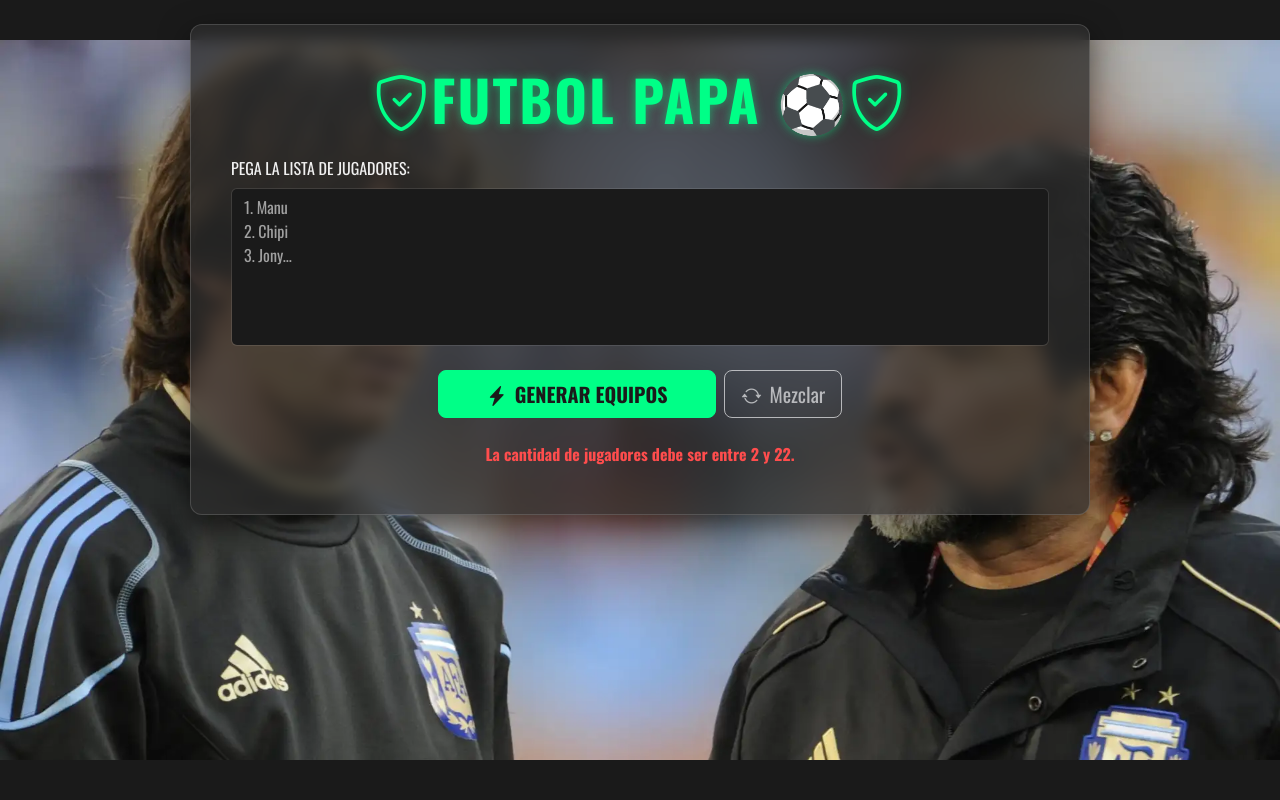
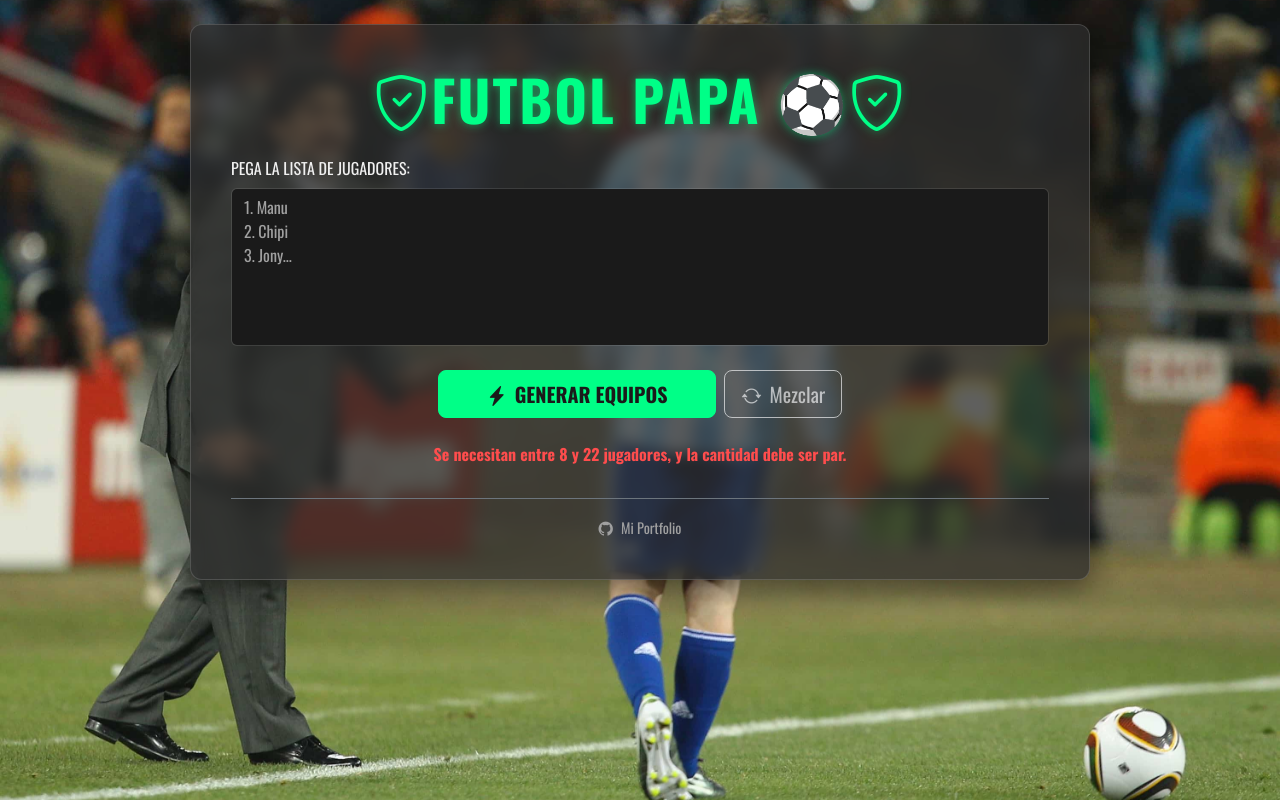
Before and after one commit to tomasgallas/armador-equipos, a plain HTML site: page index.html in a window 1280 px wide. Both pictures are taken after a click on the button "GENERAR EQUIPOS". Drawn offline with nearby package versions, Linux system fonts and the light colour scheme.

Commit message:
Agrega enlace a portfolio y ajusta diseño final

```diff
--- a/app.js
+++ b/app.js
@@ -9,15 +9,14 @@
 
   function splitTeams(players) {
     const shuffled = players.sort(() => Math.random() - 0.5);
-    const half = Math.ceil(players.length / 2); // Usamos Math.ceil para manejar impares
+    const half = players.length / 2; // Ahora siempre será par
     return { team1: shuffled.slice(0, half), team2: shuffled.slice(half) };
   }
 
   function render() {
     warning.textContent = '';
-    warning.className = 'fw-bold mt-3'; // Resetea la clase de la advertencia
+    warning.className = 'fw-bold mt-3';
 
-    // Se usa 'col-6' para forzar 2 columnas en todas las pantallas, incluyendo móviles.
     teamsContainer.innerHTML =
       `<div class="col-6 teams-enter">
         <div class="team-box">
@@ -36,13 +35,11 @@
         </div>
       </div>`;
 
-    // Añadir listener de swap
     ['list1', 'list2'].forEach(id => {
       document.getElementById(id).querySelectorAll('.list-group-item').forEach(item => {
         item.addEventListener('click', () => {
           const from = id === 'list1' ? 'team1' : 'team2';
           const to = from === 'team1' ? 'team2' : 'team1';
-          // Extraer solo el nombre, ignorando el ícono
           const name = item.textContent.trim();
           teams[from] = teams[from].filter(p => p !== name);
           teams[to].push(name);
@@ -51,28 +48,26 @@
       });
     });
 
-    // Check balance
     const count1 = teams.team1.length;
     const count2 = teams.team2.length;
     if (count1 !== count2) {
       warning.textContent = '¡Cuidado! Los equipos no están balanceados.';
-      warning.className = 'warning-text fw-bold mt-3'; // Aplica el estilo de advertencia
+      warning.className = 'warning-text fw-bold mt-3';
     }
   }
 
   btnGenerateTeams.addEventListener('click', () => {
-    // Limpiamos cualquier advertencia anterior al comenzar
     warning.textContent = '';
     warning.className = 'fw-bold mt-3';
 
     const lines = textarea.value.trim().split('\n').map(l => l.replace(/^\d+\.\s*/, '').trim()).filter(Boolean);
 
-    // --- ESTA ES LA PARTE CORREGIDA ---
-    if (lines.length < 2 || lines.length > 22) {
-      // En lugar de alert(), usamos nuestro div de advertencia
-      warning.textContent = 'La cantidad de jugadores debe ser entre 2 y 22.';
+    // --- LÓGICA DE VALIDACIÓN CORREGIDA ---
+    // Ahora comprueba: Mínimo 8, máximo 22 y que sea un número par.
+    if (lines.length < 8 || lines.length > 22 || lines.length % 2 !== 0) {
+      warning.textContent = 'Se necesitan entre 8 y 22 jugadores, y la cantidad debe ser par.';
       warning.className = 'warning-text fw-bold mt-3';
-      return; // Detenemos la función aquí
+      return;
     }
 
     teams = splitTeams(lines);
--- a/index.html
+++ b/index.html
@@ -25,8 +25,9 @@
         }
 
         body {
-            background-image: url('img/messi-maradona33.jpg');
-            background-size: 100%;
+            background-image: url('img/messi-maradona11.jpg');
+            /* AJUSTE: 'cover' es mejor para responsive, evita que la imagen se deforme */
+            background-size: cover;
             background-repeat: no-repeat;
             background-position: center;
             background-attachment: fixed;
@@ -103,7 +104,7 @@
           border-radius: 0.5rem;
           padding: 1.5rem;
           height: 100%;
-          text-align: center; /* <-- AÑADÍ ESTA LÍNEA PARA CENTRAR TODO */
+          text-align: center;
         }
         .team-box h5 {
             color: var(--primary-accent);
@@ -146,6 +147,21 @@
             text-align: center;
             padding: 0.5rem;
         }
+
+        /* --- Estilos para el enlace del portfolio (AÑADIDO) --- */
+        .portfolio-link {
+          color: var(--text-muted); /* Color gris sutil */
+          text-decoration: none; /* Saca el subrayado */
+          font-size: 0.9rem;
+          transition: color 0.2s ease-in-out;
+          display: inline-flex;
+          align-items: center;
+          gap: 0.5rem; /* Espacio entre el ícono y el texto */
+        }
+
+        .portfolio-link:hover {
+          color: var(--primary-accent); /* Se ilumina en verde al pasar el mouse */
+        }
     </style>
 </head>
 <body class="p-3 p-md-4">
@@ -167,10 +183,16 @@
             <button id="btnReshuffle" class="btn btn-outline-light btn-lg" disabled><i class="bi bi-arrow-repeat me-2"></i>Mezclar</button>
         </div>
 
-        <div id="teamsContainer" class="row row-cols-2 g-3 g-lg-4"></div>
+        <div id="teamsContainer" class="row g-3 g-lg-4"></div>
         <div id="warning" class="fw-bold mt-3"></div>
 
-    </div>
+        <footer class="text-center mt-4 pt-3 border-top border-secondary">
+          <a href="https://tomasgallas.github.io/" target="_blank" rel="noopener noreferrer" class="portfolio-link">
+            <i class="bi bi-github"></i>
+            <span>Mi Portfolio</span>
+          </a>
+        </footer>
+        </div>
 </div>
 
 <script src="https://cdn.jsdelivr.net/npm/bootstrap@5.3.0/dist/js/bootstrap.bundle.min.js"></script>
```
